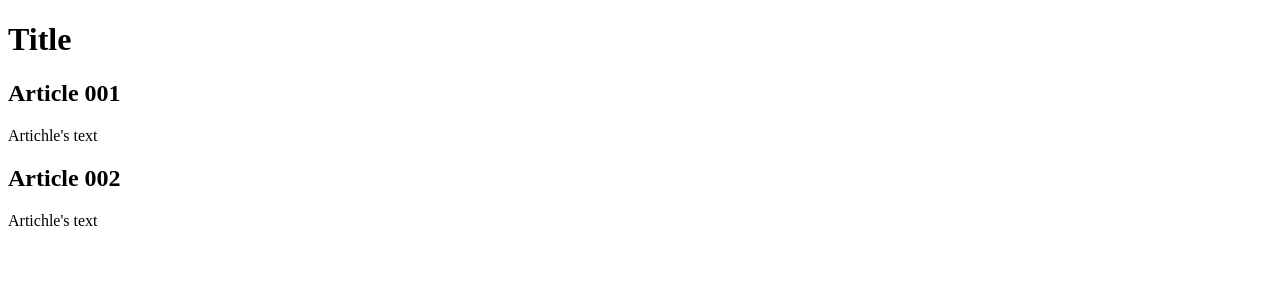
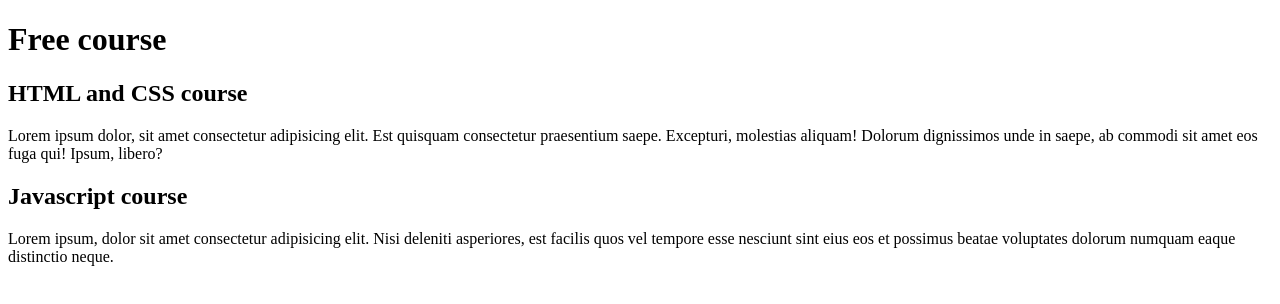
Before and after one commit to leandrotamarindo/site-project, a plain HTML site: page index.html in a window 1280 px wide. Drawn offline with Linux system fonts and the light colour scheme.

Commit message:
Started to put the content

```diff
--- a/index.html
+++ b/index.html
@@ -9,16 +9,16 @@
     <main>
         <header>
             <h1>
-                Title
+                Free course
             </h1>
         </header>
         <article>
-            <h2>Article 001</h2>
-            <p>Artichle's text</p>
+            <h2>HTML and CSS course</h2>
+            <p>Lorem ipsum dolor, sit amet consectetur adipisicing elit. Est quisquam consectetur praesentium saepe. Excepturi, molestias aliquam! Dolorum dignissimos unde in saepe, ab commodi sit amet eos fuga qui! Ipsum, libero?</p>
         </article>
         <article>
-            <h2>Article 002</h2>
-            <p>Artichle's text</p>
+            <h2>Javascript course</h2>
+            <p>Lorem ipsum, dolor sit amet consectetur adipisicing elit. Nisi deleniti asperiores, est facilis quos vel tempore esse nesciunt sint eius eos et possimus beatae voluptates dolorum numquam eaque distinctio neque.</p>
         </article>
     </main>
 </body>
```
